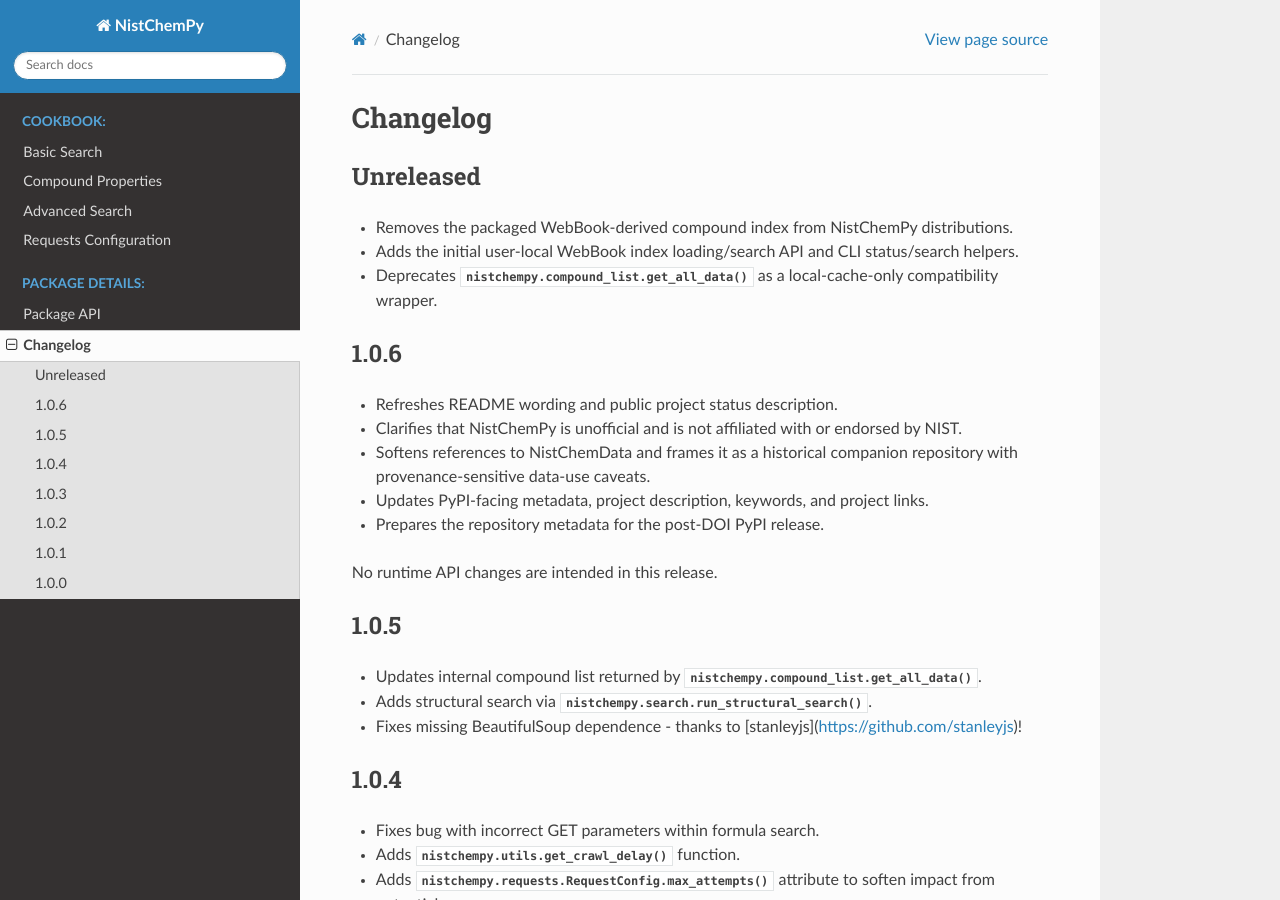
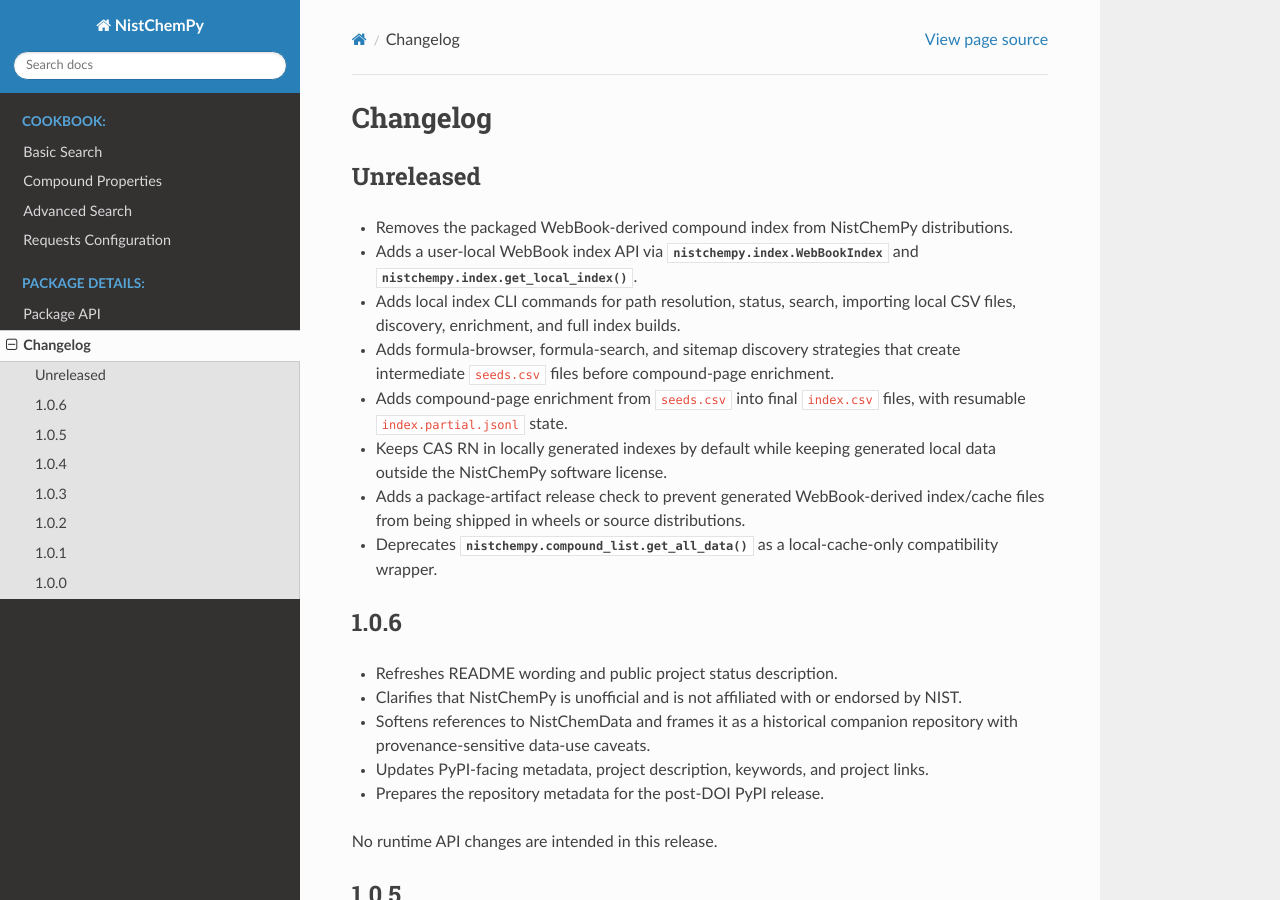
Before and after one commit to IvanChernyshov/NistChemPy, a Sphinx documentation site: the page built from docs/source/changelog.rst, in a window 1280 px wide and 900 px high. Built offline with Sphinx 7.4.7 and the Read the Docs theme 3.1.0, drawn with Linux system fonts in a browser that asks for light colours.

Commit message:
chore: finalize local index cleanup consistency pass

```diff
--- a/docs/index.rst
+++ b/docs/index.rst
@@ -95,7 +95,9 @@ Requirements
 
 4. pandas;
 
-5. importlib_resources (for Python 3.7 and 3.8).
+5. platformdirs;
+
+6. importlib_resources (for Python 3.7 and 3.8).
 
 
 Citation
@@ -110,7 +112,7 @@ Useful links
 1. `NIST Chemistry WebBook`_: web application for accessing NIST Chemistry WebBook records.
 2. `GitHub`_: GitHub page of the package.
 3. `PyPI package`_: PyPI page of the package.
-4. `Update tools`_: maintainer-oriented scripts for local index reconstruction experiments.
+4. `Update tools`_: transitional maintainer scripts for local index reconstruction experiments.
 5. `NistChemData`_: historical companion repository with extracted files and provenance-sensitive data-use caveats.
 
 
--- a/docs/source/changelog.rst
+++ b/docs/source/changelog.rst
@@ -6,7 +6,17 @@ Unreleased
 
 * Removes the packaged WebBook-derived compound index from NistChemPy distributions.
 
-* Adds the initial user-local WebBook index loading/search API and CLI status/search helpers.
+* Adds a user-local WebBook index API via :py:class:`nistchempy.index.WebBookIndex` and :py:func:`nistchempy.index.get_local_index`.
+
+* Adds local index CLI commands for path resolution, status, search, importing local CSV files, discovery, enrichment, and full index builds.
+
+* Adds formula-browser, formula-search, and sitemap discovery strategies that create intermediate ``seeds.csv`` files before compound-page enrichment.
+
+* Adds compound-page enrichment from ``seeds.csv`` into final ``index.csv`` files, with resumable ``index.partial.jsonl`` state.
+
+* Keeps CAS RN in locally generated indexes by default while keeping generated local data outside the NistChemPy software license.
+
+* Adds a package-artifact release check to prevent generated WebBook-derived index/cache files from being shipped in wheels or source distributions.
 
 * Deprecates :py:func:`nistchempy.compound_list.get_all_data` as a local-cache-only compatibility wrapper.
 
```
Also changed, not shown: README.md (+10 -8 lines), docs/source/advanced_search.ipynb, 7 other files.
